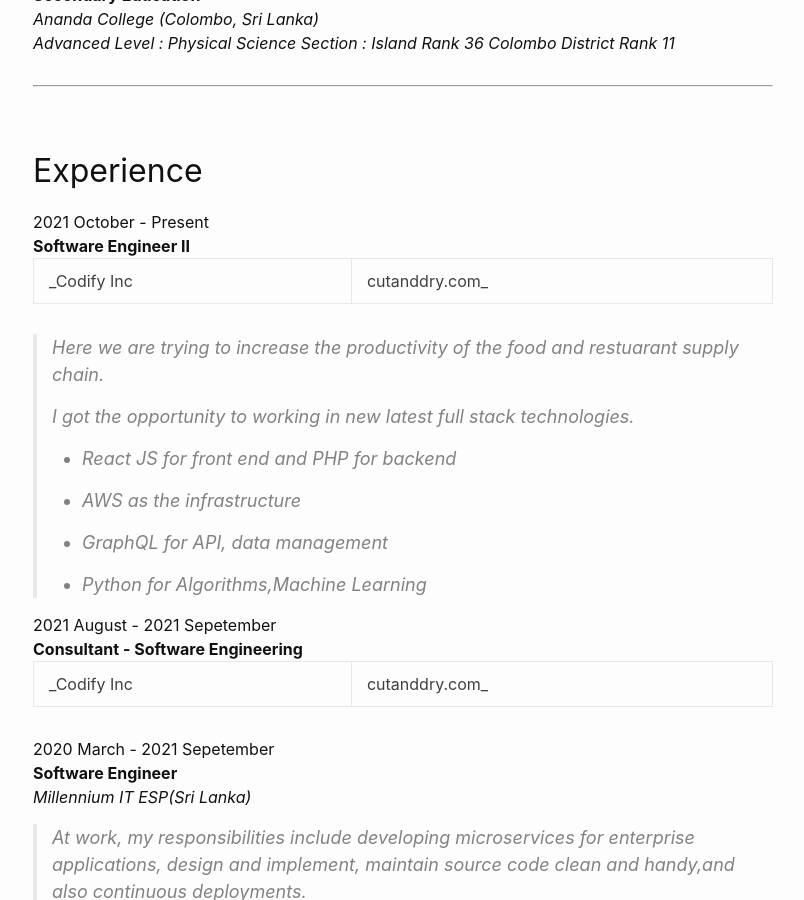
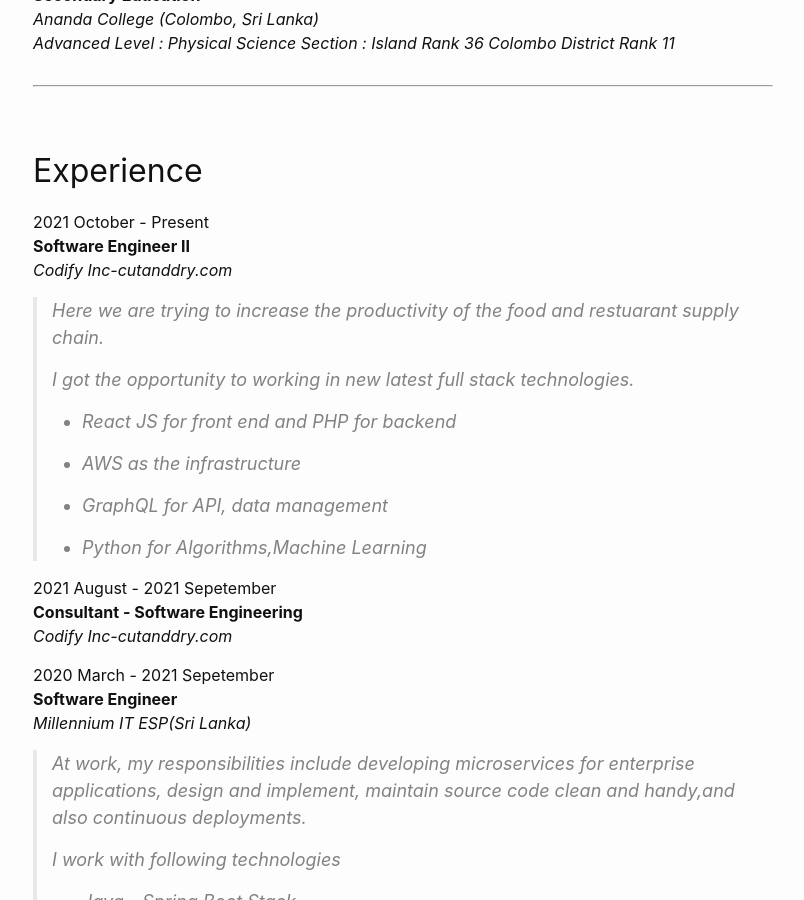
Before and after one commit to isurunuwanthilaka/isurunuwanthilaka.github.io, a Jekyll site: the page built from resume.md, in a window 1280 px wide and 900 px high, scrolled down 1072 px. Shown: the whole window, without its empty margins (237-1041 px from the left). Built offline with Jekyll 4.4.1, drawn with Linux system fonts in a browser that asks for light colours; nearby versions of some CDN libraries; comment, search, counter and statistics services are not loaded.

```diff
--- a/resume.md
+++ b/resume.md
@@ -44,7 +44,7 @@ I am an engineer, I build software to ease the life of humans. I love solving co
 
 2021 October - Present
 : **Software Engineer II**
-: _Codify Inc | cutanddry.com_
+: _Codify Inc-cutanddry.com_
 
 > Here we are trying to increase the productivity of the food and restuarant supply chain.
 >
@@ -60,7 +60,7 @@ I am an engineer, I build software to ease the life of humans. I love solving co
 
 2021 August - 2021 Sepetember
 : **Consultant - Software Engineering**
-: _Codify Inc | cutanddry.com_
+: _Codify Inc-cutanddry.com_
 
 >
 
```
